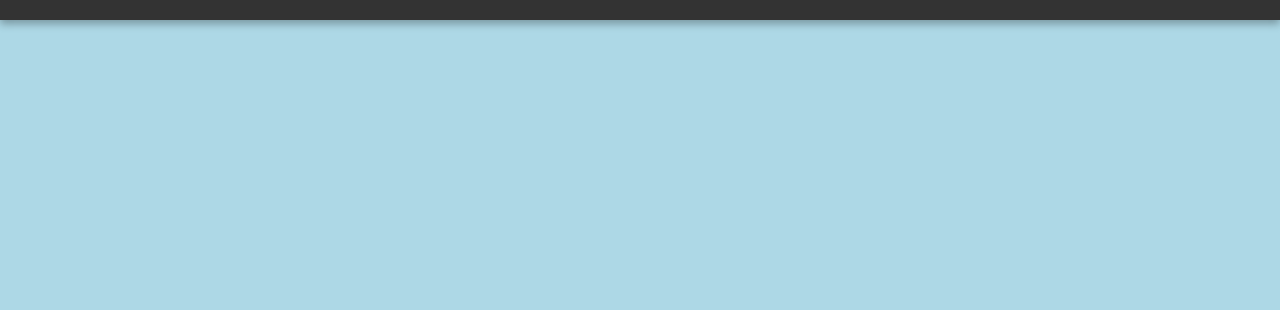
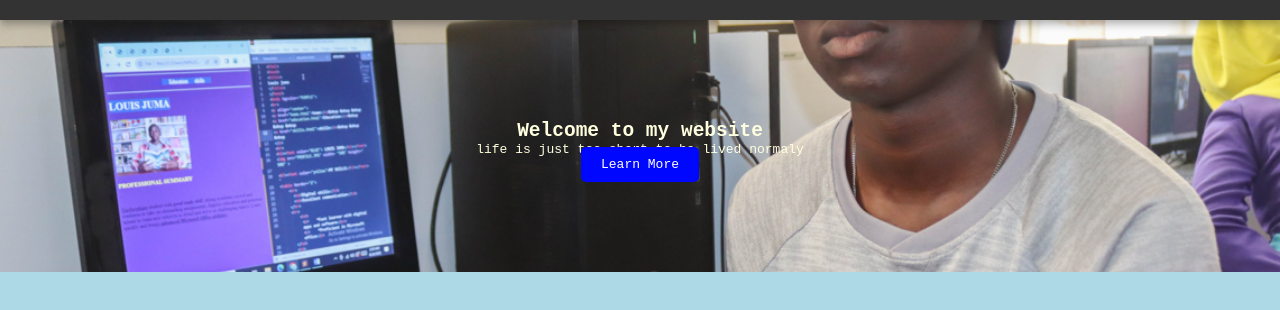
Before and after one commit to nrcfhub/louisjuma, a plain HTML site: page index.html in a window 1280 px wide. Shown: the part 52-362 px from the top of the page. Drawn offline with Linux system fonts and the light colour scheme.

Commit message:
hero section by louis juma

```diff
--- a/index.html
+++ b/index.html
@@ -15,5 +15,14 @@
 <li><a href="contact.html">Contact</li></a>
 <ul>
 </nav>
+
+<!--hero section-->
+<section id="hero" class="hero-section">
+<div class="hero-conten">
+	<h1>Welcome to my website</h1>
+<p>life is just too short to be lived normaly</p>
+<a href="#about" class="btn-primary">Learn More</a>
+</div>
+</section>
 </body>
 </html>
--- a/styles.css
+++ b/styles.css
@@ -71,3 +71,29 @@ body {
 .nav-links a:hover::after {
     width: 100%;
 }
+
+/* Hero secton */
+.hero-section{
+    background: url('images/hero.png') no-repeat center center/cover;
+    text-align: center;
+    color: lightyellow;
+    padding: 100px 20px;
+}
+
+.hero-content h1{
+    font-size: 3em;
+    mirgin bottom: 20px;
+}
+
+.hero-content p{
+    font-size: 1.5em;
+    mirgin bottom: 30px;
+}
+
+.btn-primary{
+    background-color:007ff;
+    color: fff;
+    padding: 10px 20px;
+    text-decoration: none;
+    border-radius: 5px;
+}
```
Also changed, not shown: images/hero.PNG (added), images/hero.jfif (added), images/profile.jpg (added).
